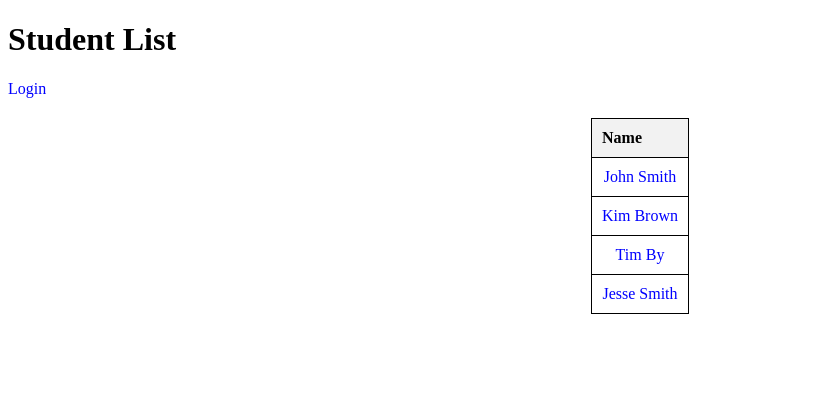
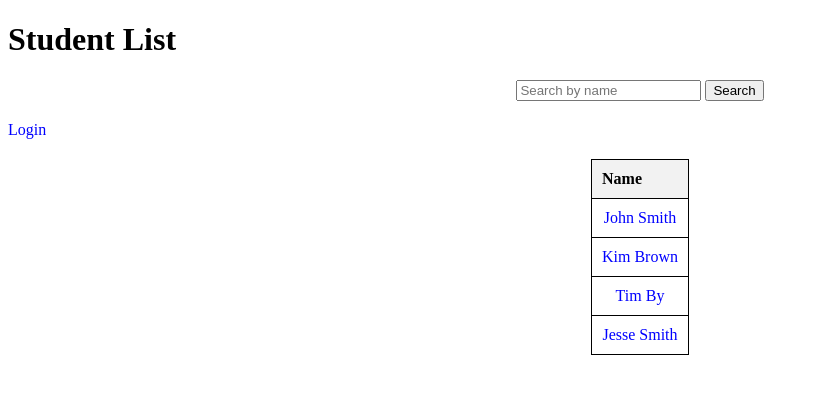
Before and after one commit to p0ur1a/fullstack_web_development, a Django app: page / in a window 1280 px wide. Shown: the top 394 px of the page, without its empty margins (0-819 px from the left). Run offline with Django 5.2, Linux system fonts and the light colour scheme; data comes from the database, SQL or seed files in the repository; both versions use the stored data as it was after the commit.

Commit message:
Search functionality added

```diff
--- a/week4/Assignment2/blog/templates/blog/student_list.html
+++ b/week4/Assignment2/blog/templates/blog/student_list.html
@@ -35,10 +35,20 @@
         form.logout-form {
             display: inline;
         }
+        form.search-form {
+            text-align: center;
+            margin-bottom: 20px;
+        }
     </style>
 </head>
 <body>
     <h1>Student List</h1>
+
+    <!-- Search bar -->
+    <form method="GET" action="{% url 'student_list' %}" class="search-form">
+        <input type="text" name="q" placeholder="Search by name" value="{{ request.GET.q }}">
+        <button type="submit">Search</button>
+    </form>
 
     {% if user.is_authenticated %}
         <div class="add-student">
@@ -80,7 +90,7 @@
             </tr>
             {% empty %}
             <tr>
-                <td colspan="{% if user.is_authenticated %}2{% else %}1{% endif %}">No students available</td>
+                <td colspan="{% if user.is_authenticated %}2{% else %}1{% endif %}">No students found</td>
             </tr>
             {% endfor %}
         </tbody>
--- a/week4/Assignment2/blog/views.py
+++ b/week4/Assignment2/blog/views.py
@@ -2,12 +2,21 @@ from django.shortcuts import render, get_object_or_404, redirect
 from blog.models import Student
 from .forms import StudentForm
 from django.contrib.auth.decorators import login_required
+from django.db.models import Q  # For complex queries
 
 
 # Create your views here.
 
 def student_list(request):
-    students = Student.objects.all()
+    query = request.GET.get('q')  # Get the search query
+    if query:
+        # Filter students by first name or last name containing the search query
+        students = Student.objects.filter(
+            Q(first_name__icontains=query) | Q(last_name__icontains=query)
+        )
+    else:
+        students = Student.objects.all()  # Show all students if no search query
+
     context = {"students": students}
     return render(request, "blog/student_list.html", context)
 
```
Also changed, not shown: week4/Assignment2/db.sqlite3.
